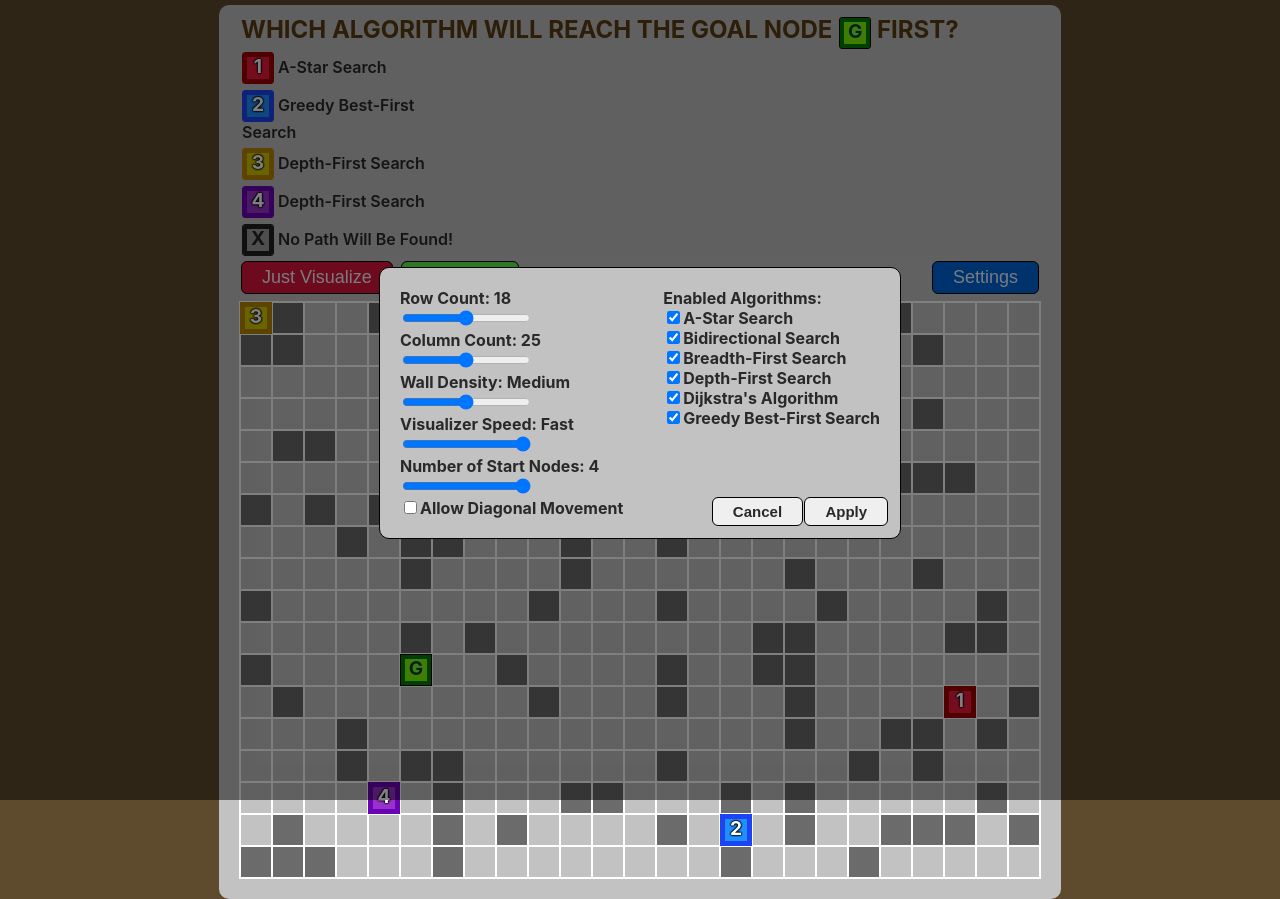
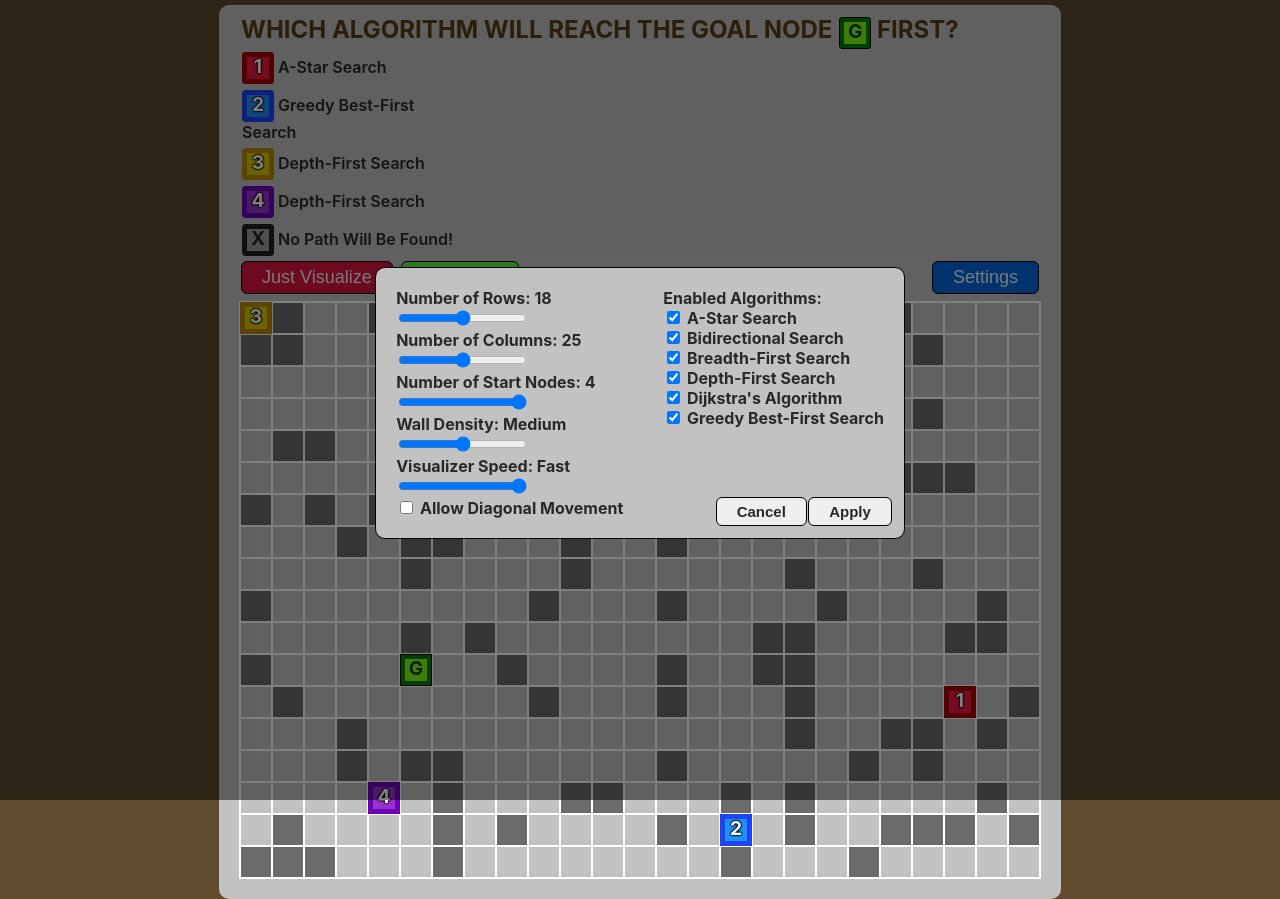
Before and after one commit to vik-ma/pathfinding-race, a React (Create React App) app: page / in a window 1280 px wide. Both pictures are taken after a click on the button "Settings". Built offline with nearby package versions, Linux system fonts and the light colour scheme.

Commit message:
Tweaked design of settings menu

```diff
--- a/src/PathfindingVisualizer/GridCustomizer.js
+++ b/src/PathfindingVisualizer/GridCustomizer.js
@@ -78,7 +78,7 @@ export const GridCustomizer = () => {
         <div className="settingsInner">
           {/* <h1>SETTINGS</h1> */}
           <div className="settingsElement">
-            Row Count: {rowCount}
+            Number of Rows: {rowCount}
             <br />
             <input
               type="range"
@@ -90,7 +90,7 @@ export const GridCustomizer = () => {
             ></input>
           </div>
           <div className="settingsElement">
-            Column Count: {colCount}
+            Number of Columns: {colCount}
             <br />
             <input
               type="range"
@@ -99,6 +99,18 @@ export const GridCustomizer = () => {
               name="col"
               defaultValue={defaultColValue}
               onChange={(e) => setCols(e.target.valueAsNumber)}
+            ></input>
+          </div>
+          <div className="settingsElement">
+            Number of Start Nodes: {numStartNodes}
+            <br />
+            <input
+              type="range"
+              min="2"
+              max="4"
+              name="numNodes"
+              defaultValue={defaultNumNodes}
+              onChange={(e) => setNumNodes(e.target.valueAsNumber)}
             ></input>
           </div>
           <div className="settingsElement">
@@ -130,18 +142,6 @@ export const GridCustomizer = () => {
             ></input>
           </div>
           <div className="settingsElement">
-            Number of Start Nodes: {numStartNodes}
-            <br />
-            <input
-              type="range"
-              min="2"
-              max="4"
-              name="numNodes"
-              defaultValue={defaultNumNodes}
-              onChange={(e) => setNumNodes(e.target.valueAsNumber)}
-            ></input>
-          </div>
-          <div className="settingsElement">
             <input
               type="checkbox"
               id="allowDiagonals"
@@ -149,7 +149,7 @@ export const GridCustomizer = () => {
               checked={allowDiagonal}
               value="allowDiagonal"
               onChange={() => setAllowDiagonal(!allowDiagonal)}
-            />
+            />{" "}
             <label htmlFor="allowDiagonals">Allow Diagonal Movement</label>
           </div>
         </div>
@@ -163,7 +163,7 @@ export const GridCustomizer = () => {
             checked={!disabledAlgos.includes(0)}
             value="astar"
             onChange={(e) => handleAlgoCheckboxChange(e.target.checked, 0)}
-          />
+          />{" "}
           <label htmlFor="astar">A-Star Search</label>
           <br />
           <input
@@ -173,7 +173,7 @@ export const GridCustomizer = () => {
             checked={!disabledAlgos.includes(1)}
             value="bidirectional"
             onChange={(e) => handleAlgoCheckboxChange(e.target.checked, 1)}
-          />
+          />{" "}
           <label htmlFor="bidirectional">Bidirectional Search</label>
           <br />
           <input
@@ -183,7 +183,7 @@ export const GridCustomizer = () => {
             checked={!disabledAlgos.includes(2)}
             value="breadth"
             onChange={(e) => handleAlgoCheckboxChange(e.target.checked, 2)}
-          />
+          />{" "}
           <label htmlFor="breadth">Breadth-First Search</label>
           <br />
           <input
@@ -193,7 +193,7 @@ export const GridCustomizer = () => {
             checked={!disabledAlgos.includes(3)}
             value="depth"
             onChange={(e) => handleAlgoCheckboxChange(e.target.checked, 3)}
-          />
+          />{" "}
           <label htmlFor="depth">Depth-First Search</label>
           <br />
           <input
@@ -203,7 +203,7 @@ export const GridCustomizer = () => {
             checked={!disabledAlgos.includes(4)}
             value="dijkstra"
             onChange={(e) => handleAlgoCheckboxChange(e.target.checked, 4)}
-          />
+          />{" "}
           <label htmlFor="dijkstra">Dijkstra's Algorithm</label>
           <br />
           <input
@@ -213,14 +213,21 @@ export const GridCustomizer = () => {
             checked={!disabledAlgos.includes(5)}
             value="greedy"
             onChange={(e) => handleAlgoCheckboxChange(e.target.checked, 5)}
-          />
+          />{" "}
           <label htmlFor="greedy">Greedy Best-First Search</label>
 
           <div className="settingsCancelButtonDiv">
-            <button className="settingsButton" onClick={() => setIsSettingsRendered(false)}>Cancel</button>
+            <button
+              className="settingsButton"
+              onClick={() => setIsSettingsRendered(false)}
+            >
+              Cancel
+            </button>
           </div>
           <div className="settingsApplyButtonDiv">
-            <button className="settingsButton" onClick={() => remakeGrid()}>Apply</button>
+            <button className="settingsButton" onClick={() => remakeGrid()}>
+              Apply
+            </button>
           </div>
         </div>
       </div>
```
